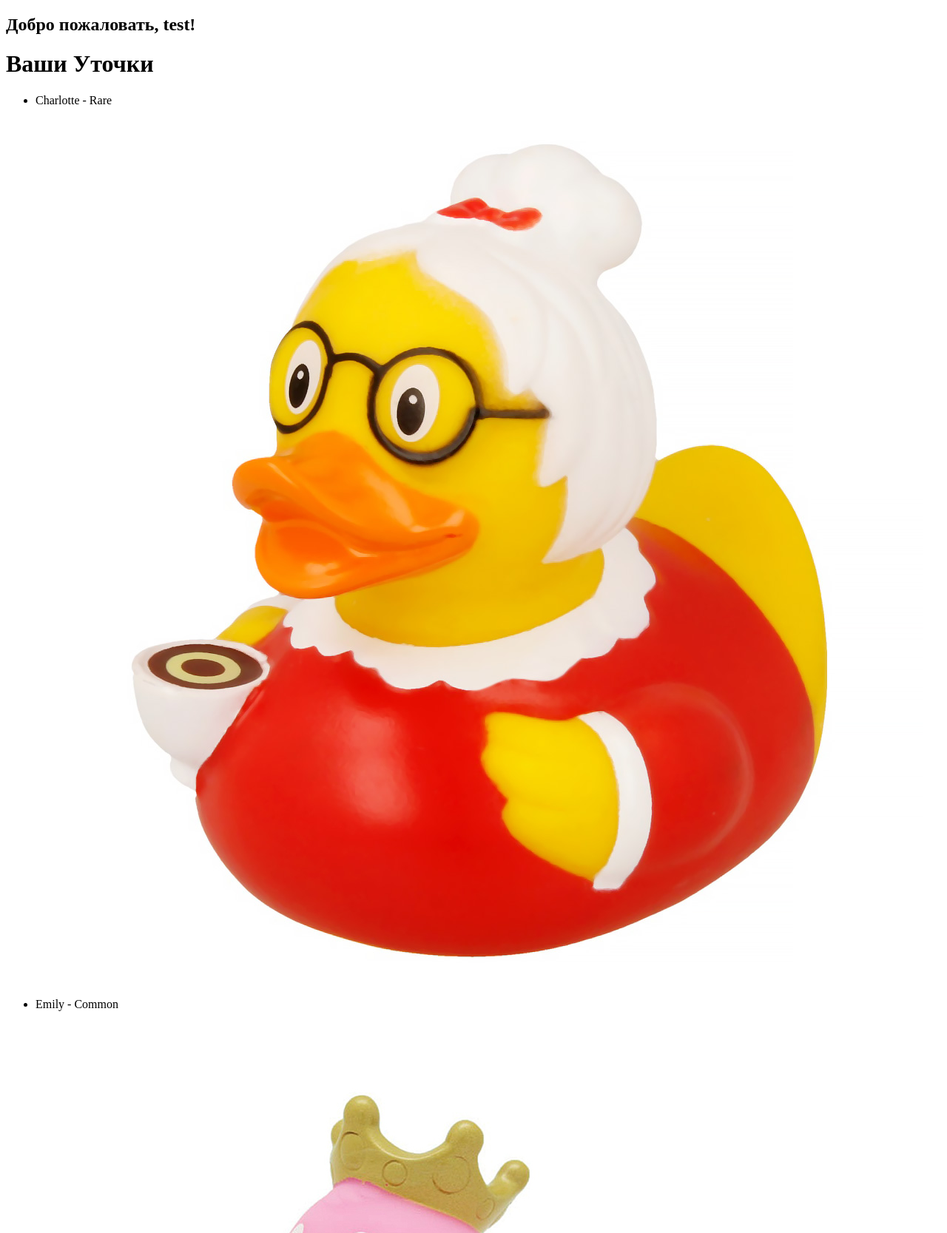
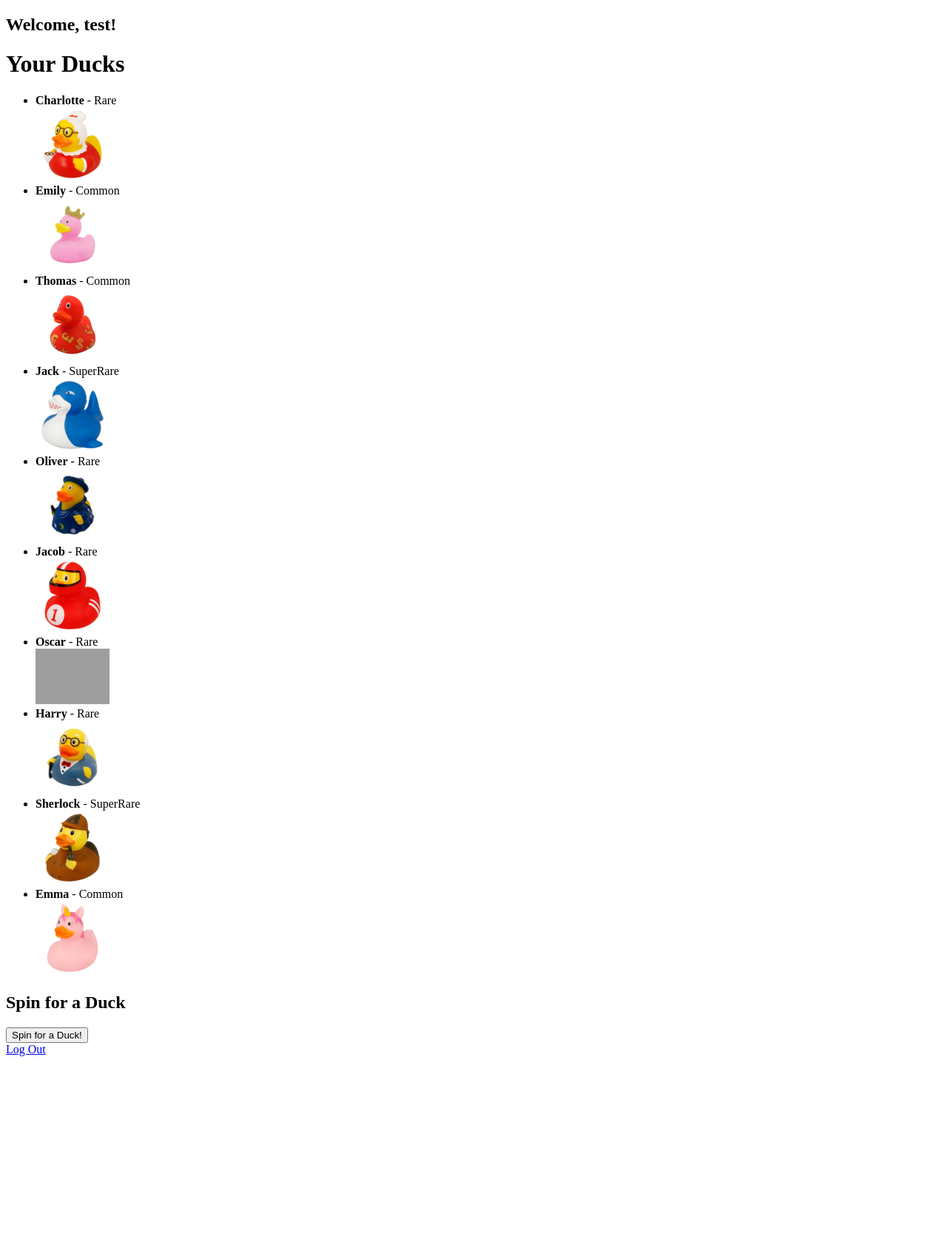
Before and after one commit to ermiasmulu19/UniProject_ASE2425, a Django app: template templates/profile.html in a window 1280 px wide. Shown: the top 1667 px of the page at 74% size. After the commit the page ends 1428 px from the top, so only its background shows below. Run offline with Django 5.2, Linux system fonts and the light colour scheme; the template is opened without the code that fills it: values that come from a table or form of the project are taken from there, others are empty; a user stored in the database is signed in; data comes from the database, SQL or seed files in the repository; both versions use the stored data as it was after the commit; parts of the project's set-up code (start-up, migrations or seed data) failed here and were passed over; grey boxes are pictures that could not be loaded.

Commit message:
collecting the ducks and listing them with their images

```diff
--- a/gacha_game/settings.py
+++ b/gacha_game/settings.py
@@ -134,3 +134,8 @@ STATIC_URL = "static/"
 # https://docs.djangoproject.com/en/5.1/ref/settings/#default-auto-field
 
 DEFAULT_AUTO_FIELD = "django.db.models.BigAutoField"
+
+import os
+
+MEDIA_URL = '/media/'
+MEDIA_ROOT = os.path.join(BASE_DIR, 'media')
--- a/gacha_game/urls.py
+++ b/gacha_game/urls.py
@@ -2,6 +2,8 @@ from django.contrib import admin
 from django.urls import path, include
 from rest_framework.routers import DefaultRouter
 from api.views import register, user_login, user_logout, profile, DuckViewSet, AuctionViewSet, spin_duck  # Импортируйте необходимые классы
+from django.conf import settings
+from django.conf.urls.static import static
 
 router = DefaultRouter()
 router.register(r'ducks', DuckViewSet)
@@ -16,3 +18,7 @@ urlpatterns = [
     path('profile/', profile, name='profile'),
     path('spin/', spin_duck, name='spin'),  # Новый маршрут для спина
 ]
+
+# Serve media files during development
+if settings.DEBUG:
+    urlpatterns += static(settings.MEDIA_URL, document_root=settings.MEDIA_ROOT)
--- /dev/null
+++ b/recovered_files/admin.cpython-312.py
@@ -0,0 +1,6 @@
+# uncompyle6 version 3.9.2
+# Python bytecode version base 3.12.0 (3531)
+# Decompiled from: Python 3.12.7 | packaged by Anaconda, Inc. | (main, Oct  4 2024, 13:17:27) [MSC v.1929 64 bit (AMD64)]
+# Embedded file name: C:\Users\othma\Desktop\Advanced Software Engineering\project\UniProject_ASE2425\api\admin.py
+# Compiled at: 2024-11-20 01:01:35
+# Size of source mod 2**32: 335 bytes
--- /dev/null
+++ b/recovered_files/models.cpython-312.py
@@ -0,0 +1,6 @@
+# uncompyle6 version 3.9.2
+# Python bytecode version base 3.12.0 (3531)
+# Decompiled from: Python 3.12.7 | packaged by Anaconda, Inc. | (main, Oct  4 2024, 13:17:27) [MSC v.1929 64 bit (AMD64)]
+# Embedded file name: C:\Users\othma\Desktop\Advanced Software Engineering\project\UniProject_ASE2425\api\models.py
+# Compiled at: 2024-11-20 01:01:35
+# Size of source mod 2**32: 1165 bytes
--- a/templates/profile.html
+++ b/templates/profile.html
@@ -2,28 +2,32 @@
 <html>
 
 <head>
-    <title>Профиль пользователя</title>
+    <title>User Profile</title>
 </head>
 
 <body>
-    <h2>Добро пожаловать, {{ user.username }}!</h2>
-    <h1>Ваши Уточки</h1>
+    <h2>Welcome, {{ user.username }}!</h2>
+
+    <h1>Your Ducks</h1>
     <ul>
         {% for duck in ducks %}
-        <li>{{ duck.name }} - {{ duck.get_rarity_display }}</li>
-        <img src="{{ duck.image.url }}" alt="{{ duck.name }}">
+        <li>
+            <strong>{{ duck.name }}</strong> - {{ duck.get_rarity_display }}
+            <br>
+            <img src="{{ duck.image.url }}" alt="{{ duck.name }}" style="width: 100px; height: auto;">
+        </li>
         {% empty %}
-        <li>У вас пока нет уточек.</li>
+        <li>You currently have no ducks.</li>
         {% endfor %}
     </ul>
 
-    <h2>Сделать спин</h2>
+    <h2>Spin for a Duck</h2>
     <form method="post" action="{% url 'spin' %}">
         {% csrf_token %}
         <button type="submit">Spin for a Duck!</button>
     </form>
 
-    <a href="{% url 'logout' %}">Выйти</a>
+    <a href="{% url 'logout' %}">Log Out</a>
 </body>
 
 </html>
--- a/templates/spin_result.html
+++ b/templates/spin_result.html
@@ -1,5 +1,5 @@
-<!-- spin_result.html -->
 <h1>Congratulations!</h1>
 <p>You got a {{ duck.name }}!</p>
-<img src="{{ duck.image.url }}" alt="{{ duck.name }}">
+<p>Rarity: {{ duck.get_rarity_display }}</p>
+<img src="{{ duck.image.url }}" alt="{{ duck.name }}" style="width: 200px; height: auto;">
 <a href="{% url 'profile' %}">Back to Profile</a>
```
Also changed, not shown: api/views.py (+33 -13 lines), recovered_files/models.py (added, +8 -0 lines), api/migrations/0003_duck_description.py (added), api/migrations/0004_userduck_duck_owners.py (added), db.sqlite3.
